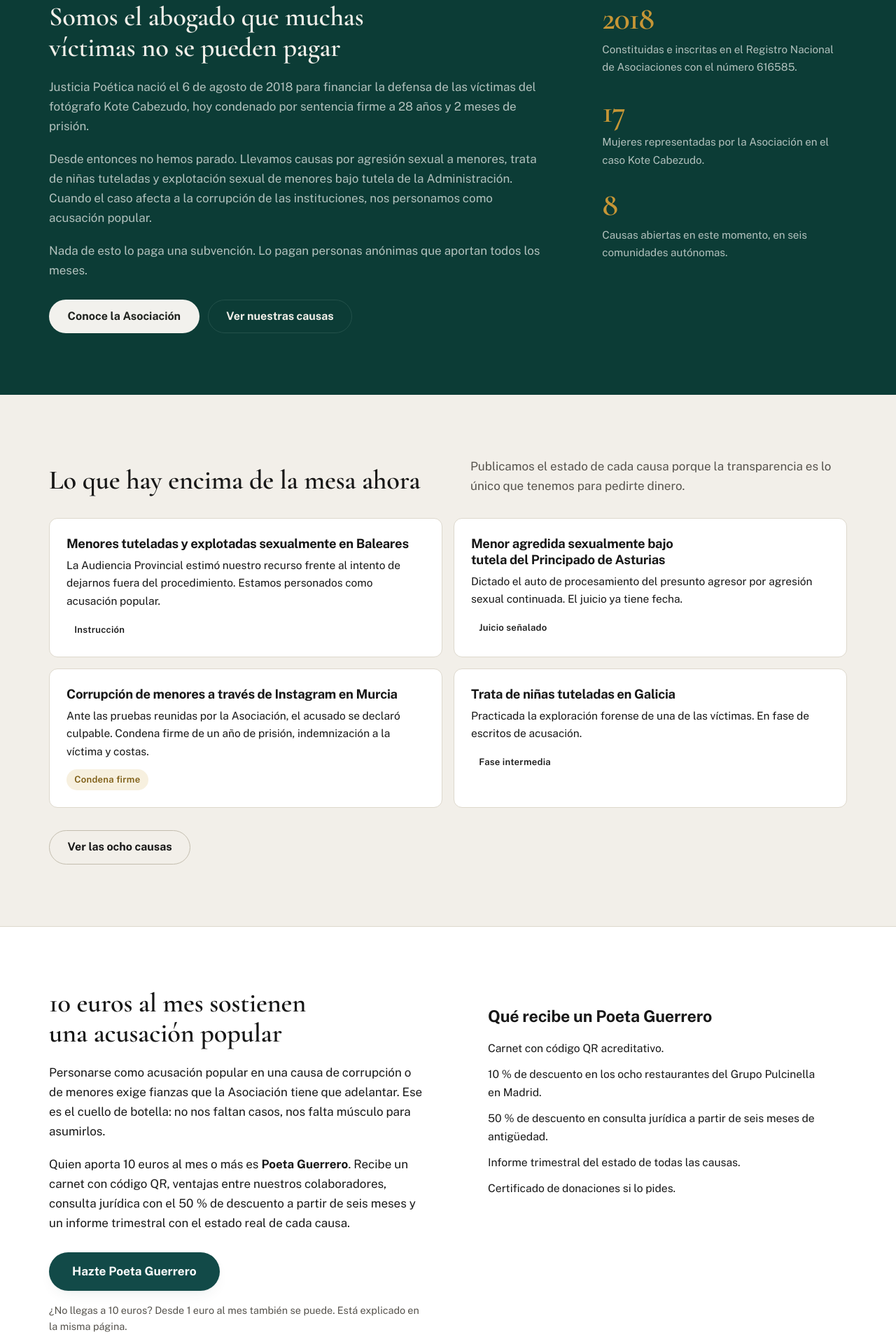
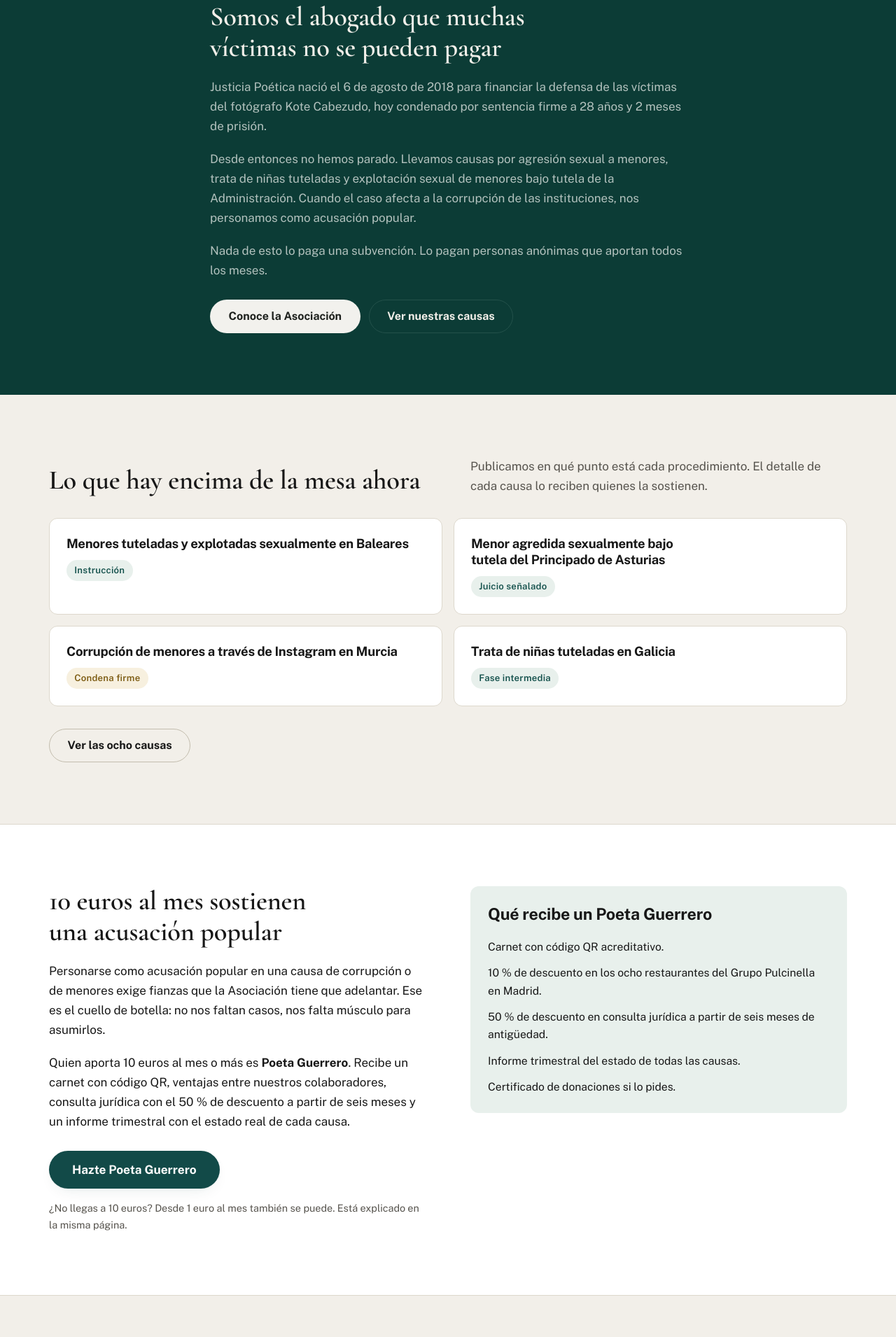
Before and after one commit to Asociacion-Justicia-Poetica/asociacionjusticiapoetica.github.io, a website: page index.html in a window 1280 px wide. Shown: the part 1135-3045 px from the top of the page at 70% size. Drawn offline with Linux system fonts and the light colour scheme.

Commit message:
El detalle de las causas se reserva a los Poetas
Las fichas de causas quedan en título y estado procesal, en portada y en
causas.html. El relato de cada procedimiento pasa al informe trimestral:
lo que ocurre dentro de una causa en marcha no tiene por qué estar en una
página abierta, y es lo que reciben quienes la sostienen.

Fuera también las cifras 2018/17/8 de la portada, que eran parciales y no
daban una visión de conjunto.

El documental ya no está en Netflix. Se dice que lo han retirado y que se
trabaja para que vuelva, en vez de callarlo.

De paso, --olive-wash y --olive-ink no estaban definidas en ninguna parte:
los estados de las causas, cinco tarjetas y las notas de los formularios
llevaban tiempo dibujándose sin fondo. Sin párrafo en la ficha, el fallo
quedaba a la vista.

Co-Authored-By: Claude Opus 5 <noreply@anthropic.com>

```diff
--- a/assets/css/site.css
+++ b/assets/css/site.css
@@ -59,6 +59,8 @@
   --gold: #c69636;
   --gold-ink: #7d5c13;
   --gold-wash: #f7f0df;
+  --olive-ink: #14514c;
+  --olive-wash: #e8f0ec;
 
   --alert: #8f1d1d;
   --alert-wash: #fbeaea;
@@ -100,6 +102,8 @@
     --gold: #d9a94a;
     --gold-ink: #d9a94a;
     --gold-wash: #2a2214;
+    --olive-ink: #8fcabf;
+    --olive-wash: #1e3a35;
 
     --alert: #f0a1a1;
     --alert-wash: #2c1717;
@@ -443,6 +447,8 @@ a.card .more { margin-top: auto; padding-top: .75rem; font-weight: 600; color: v
   background: var(--olive-wash); color: var(--olive-ink);
 }
 .case-state.is-won { background: var(--gold-wash); color: var(--gold-ink); }
+/* Ficha sin descripción: el estado necesita el aire que daba el párrafo. */
+.case > :is(h2, h3) + .case-state { margin-top: .35rem; }
 
 /* --- Formularios -------------------------------------------------------- */
 .form { display: grid; gap: 1.5rem; }
--- a/index.html
+++ b/index.html
@@ -89,7 +89,7 @@
   </section>
 
   <section class="deep">
-    <div class="wrap split split-aside">
+    <div class="wrap wrap-narrow">
       <div>
         <h2>Somos el abogado que muchas víctimas no se pueden pagar</h2>
         <p>Justicia Poética nació el 6 de agosto de 2018 para financiar la defensa de las víctimas del fotógrafo Kote Cabezudo, hoy condenado por sentencia firme a 28 años y 2 meses de prisión.</p>
@@ -100,20 +100,6 @@
           <a class="btn btn-ghost-deep" href="causas.html">Ver nuestras causas</a>
         </div>
       </div>
-      <div class="figures" style="grid-template-columns:1fr">
-        <div class="figure">
-          <span class="n">2018</span>
-          <p>Constituidas e inscritas en el Registro Nacional de Asociaciones con el número 616585.</p>
-        </div>
-        <div class="figure">
-          <span class="n">17</span>
-          <p>Mujeres representadas por la Asociación en el caso Kote Cabezudo.</p>
-        </div>
-        <div class="figure">
-          <span class="n">8</span>
-          <p>Causas abiertas en este momento, en seis comunidades autónomas.</p>
-        </div>
-      </div>
     </div>
   </section>
 
@@ -121,28 +107,24 @@
     <div class="wrap">
       <div class="split" style="align-items:end;margin-bottom:2rem">
         <h2 style="margin:0">Lo que hay encima de la mesa ahora</h2>
-        <p class="muted" style="margin:0">Publicamos el estado de cada causa porque la transparencia es lo único que tenemos para pedirte dinero.</p>
+        <p class="muted" style="margin:0">Publicamos en qué punto está cada procedimiento. El detalle de cada causa lo reciben quienes la sostienen.</p>
       </div>
 
       <div class="case-list">
         <article class="case reveal">
           <h3>Menores tuteladas y explotadas sexualmente en Baleares</h3>
-          <p>La Audiencia Provincial estimó nuestro recurso frente al intento de dejarnos fuera del procedimiento. Estamos personados como acusación popular.</p>
           <span class="case-state">Instrucción</span>
         </article>
         <article class="case reveal">
           <h3>Menor agredida sexualmente bajo tutela del Principado de Asturias</h3>
-          <p>Dictado el auto de procesamiento del presunto agresor por agresión sexual continuada. El juicio ya tiene fecha.</p>
           <span class="case-state">Juicio señalado</span>
         </article>
         <article class="case reveal">
           <h3>Corrupción de menores a través de Instagram en Murcia</h3>
-          <p>Ante las pruebas reunidas por la Asociación, el acusado se declaró culpable. Condena firme de un año de prisión, indemnización a la víctima y costas.</p>
           <span class="case-state is-won">Condena firme</span>
         </article>
         <article class="case reveal">
           <h3>Trata de niñas tuteladas en Galicia</h3>
-          <p>Practicada la exploración forense de una de las víctimas. En fase de escritos de acusación.</p>
           <span class="case-state">Fase intermedia</span>
         </article>
       </div>
@@ -181,7 +163,7 @@
     <div class="wrap split">
       <div>
         <h2>El caso que nos puso en marcha</h2>
-        <p>Durante cinco años, un sumario con 31 tomos y 47 delitos avanzó sin que nadie ordenara la prisión del acusado ni retirara de internet el material que producía. El 8 de marzo de 2018 se publicó un vídeo denuncia. Lo que ocurrió después lo cuenta la serie documental <em>En el nombre de ellas. El caso Kote Cabezudo</em>, disponible en Netflix.</p>
+        <p>Durante cinco años, un sumario con 31 tomos y 47 delitos avanzó sin que nadie ordenara la prisión del acusado ni retirara de internet el material que producía. El 8 de marzo de 2018 se publicó un vídeo denuncia. Lo que ocurrió después lo cuenta la serie documental <em>En el nombre de ellas. El caso Kote Cabezudo</em>, que Netflix ha retirado de su catálogo. Estamos trabajando para que vuelva a poder verse.</p>
         <p>El Tribunal Supremo ratificó en 2023 la condena: 28 años y 2 meses de prisión y 116.000 euros de indemnización a las víctimas.</p>
         <div class="btn-row" style="margin-top:1.5rem">
           <a class="btn btn-secondary" href="caso-kote-cabezudo.html">Leer el caso completo</a>
```
Also changed, not shown: caso-kote-cabezudo.html (+2 -1 lines), causas.html (+5 -12 lines).
